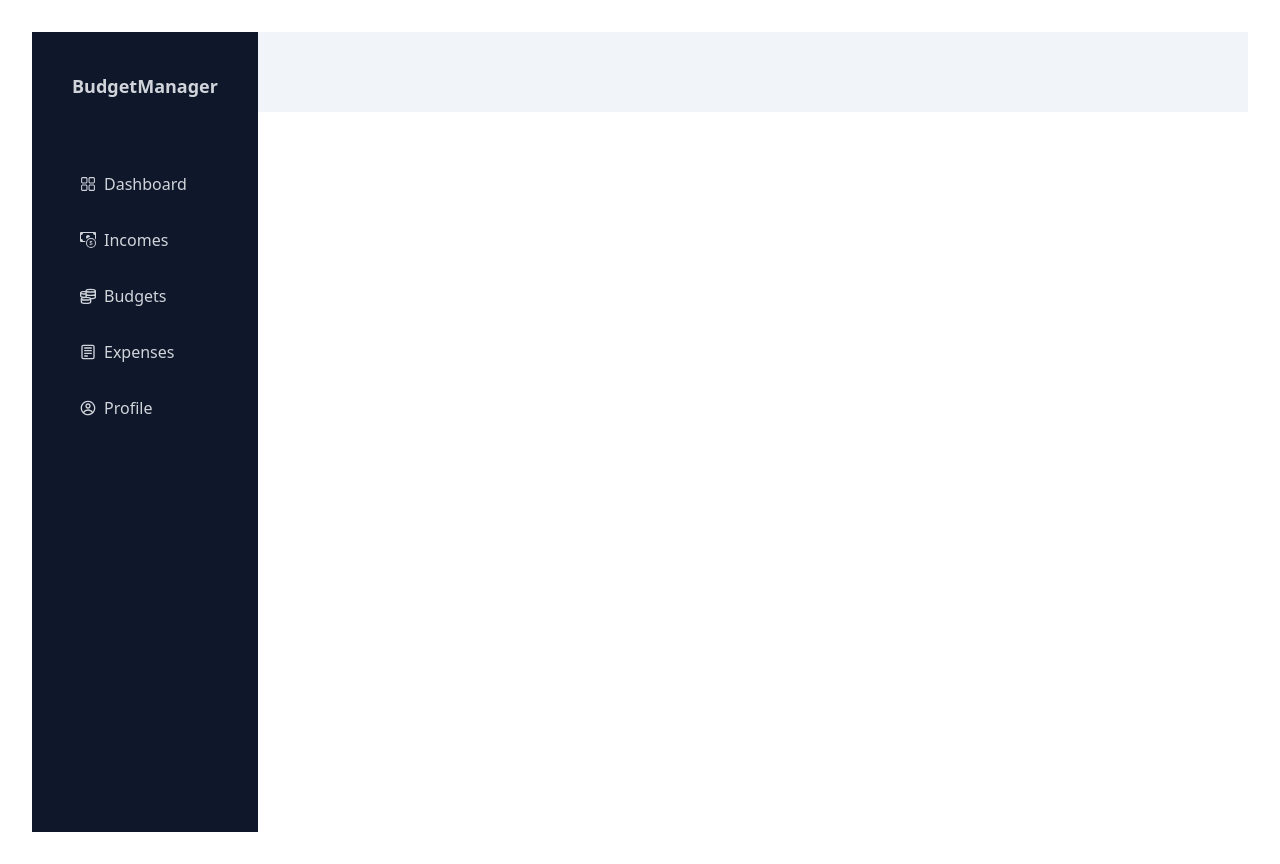
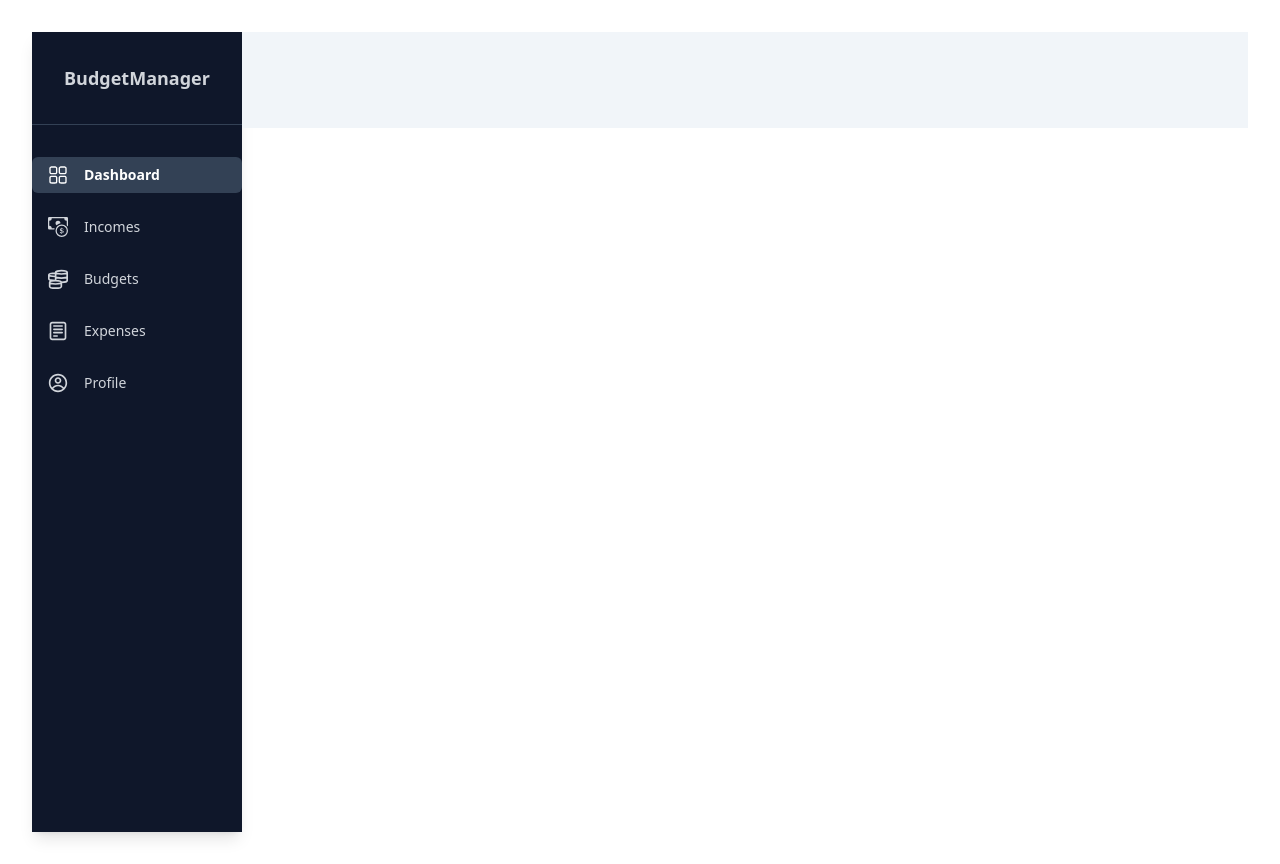
Before and after one commit to KarRzu/Budget-Manager, a React (Vite) app: page / in a window 1280 px wide. Built offline with nearby package versions, Linux system fonts and the light colour scheme.

Commit message:
style: add style for Sidebar

```diff
--- a/src/components/shared/Header.tsx
+++ b/src/components/shared/Header.tsx
@@ -1,7 +1,7 @@
 export function Header() {
   return (
     <>
-      <section className="w-full h-20 bg-slate-100"></section>
+      <section className="w-full h-24 bg-slate-100"></section>
     </>
   );
 }
--- a/src/components/shared/Sidebar.tsx
+++ b/src/components/shared/Sidebar.tsx
@@ -3,7 +3,7 @@ import { CgNotes, CgProfile } from "react-icons/cg";
 import { GrMoney } from "react-icons/gr";
 import { RxDashboard } from "react-icons/rx";
 import { ROUTES } from "../../router/routes";
-import { Link } from "react-router-dom";
+import { Link, NavLink } from "react-router-dom";
 
 export const SidebarLinks = [
   { path: ROUTES.dashboard, name: "Dashboard", icons: RxDashboard },
@@ -16,17 +16,28 @@ export const SidebarLinks = [
 export function Sidebar() {
   return (
     <>
-      <section className="w-1/5 bg-slate-900 h-screen">
-        <h1 className="p-10 text-lg font-bold text-gray-300">BudgetManager </h1>
+      <section className="w-1/5 bg-slate-900 h-screen shadow-lg">
+        <h1 className="p-8 text-lg font-bold text-gray-300 border-b border-slate-700">
+          BudgetManager
+        </h1>
 
-        <ul className="flex flex-col gap-8 ml-12 mt-8 text-gray-300">
+        <ul className="flex flex-col gap-4 mt-8 text-gray-300">
           {SidebarLinks.map((link) => {
             return (
               <li key={link.path}>
-                <Link to={link.path} className="flex gap-2 items-center">
-                  {link.icons && <link.icons />}
-                  <span>{link.name}</span>
-                </Link>
+                <NavLink
+                  to={link.path}
+                  className={({ isActive }) =>
+                    `flex items-center gap-4 px-4 py-2 rounded-md transition ${
+                      isActive
+                        ? "bg-slate-700 text-white font-semibold"
+                        : "hover:bg-slate-800 hover:text-white"
+                    }`
+                  }
+                >
+                  {link.icons && <link.icons className="text-xl" />}
+                  <span className="text-sm">{link.name}</span>
+                </NavLink>
               </li>
             );
           })}
```
